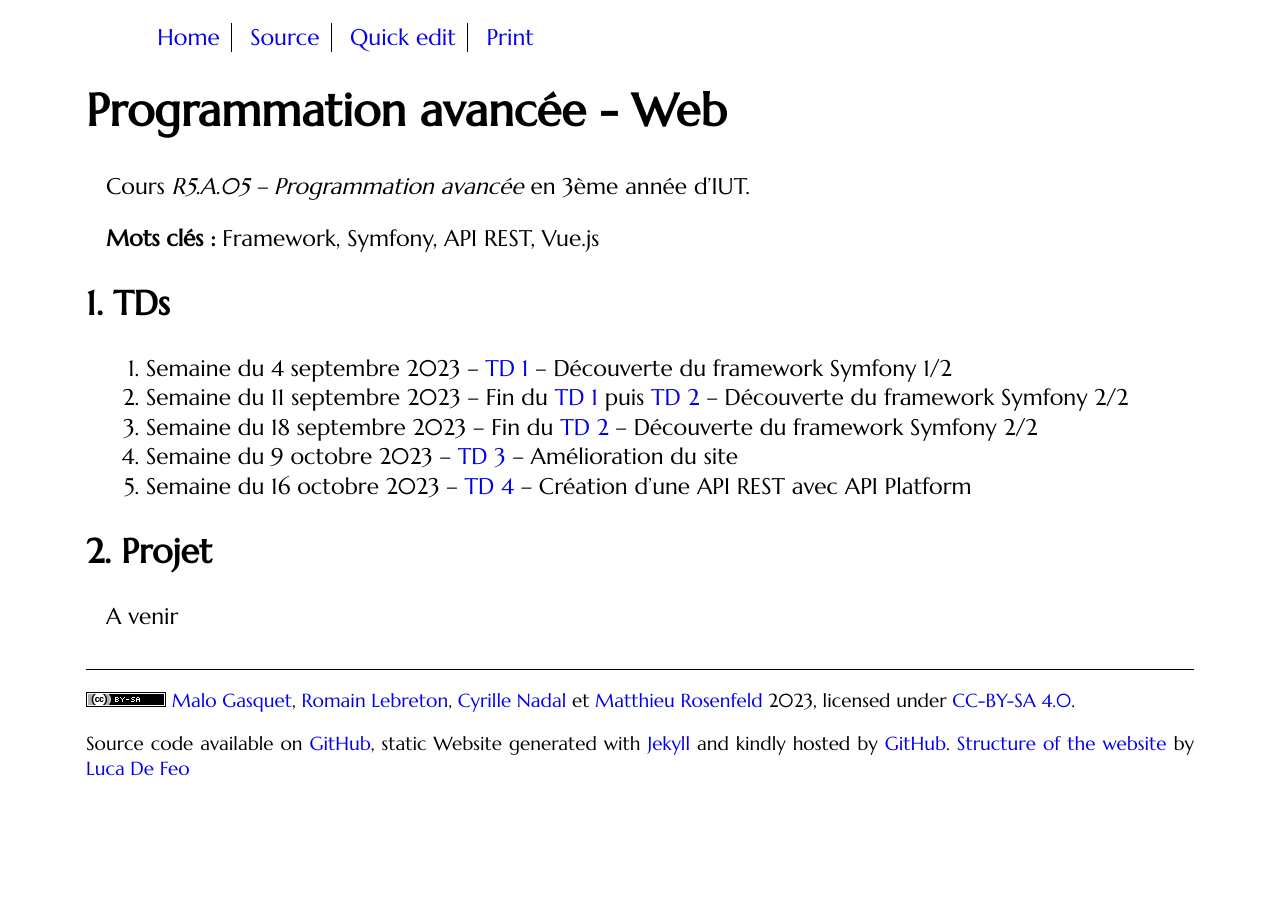
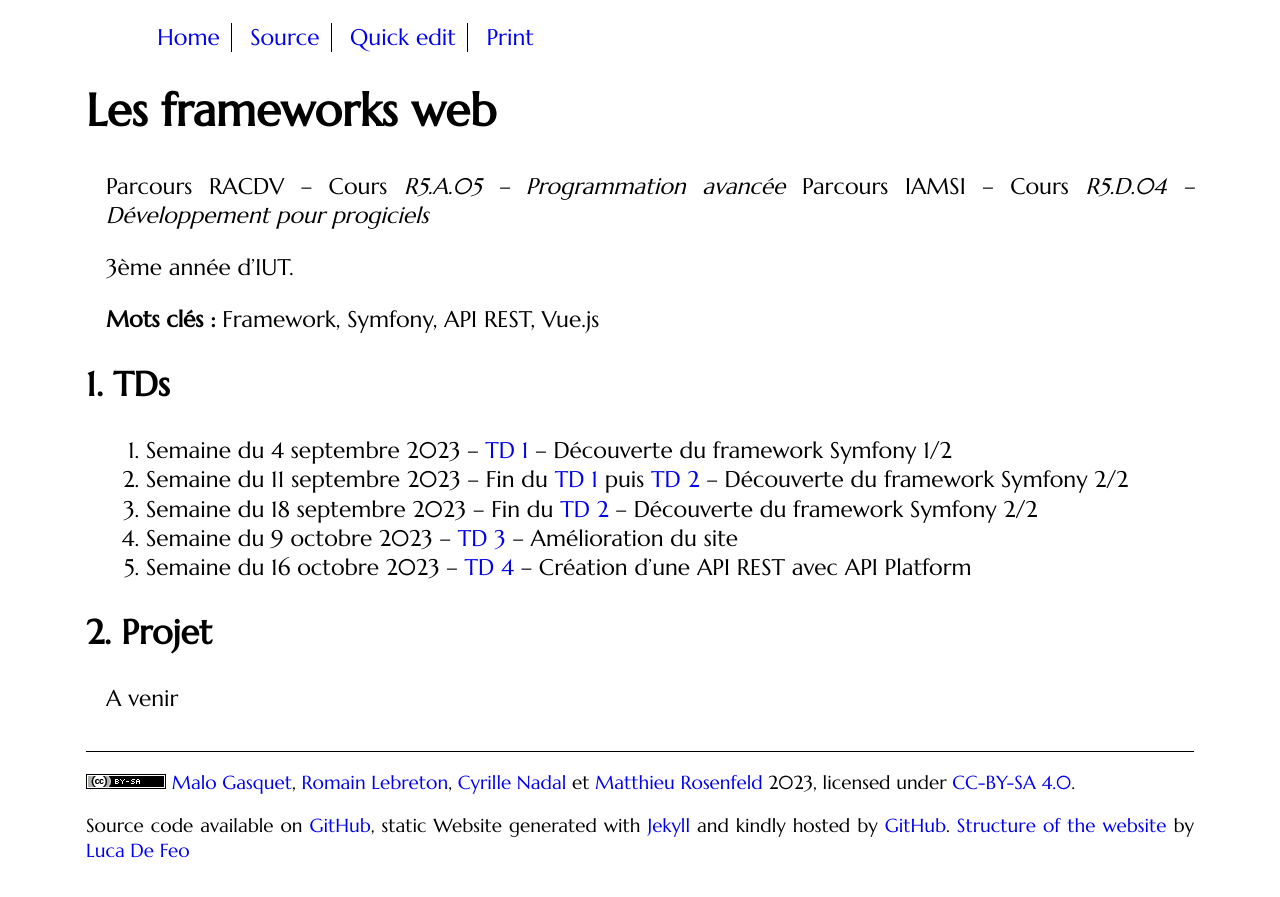
Before and after one commit to mgasquet/R5.A.05-ProgrammationAvancee-Web, a Jekyll site: the page built from index.md, in a window 1280 px wide. Shown: the top 897 px of the page. Built offline with Jekyll 4.4.1, drawn with Linux system fonts in a browser that asks for light colours; some web fonts are replaced.

Commit message:
Integration IAMSI

```diff
--- a/index.md
+++ b/index.md
@@ -1,12 +1,14 @@
 ---
-title: R5.05 &ndash; Programmation avancée
+title: Frameworks web
 layout: main
 lang: fr
 ---
 
-# Programmation avancée - Web
+# Les frameworks web
 
-Cours *R5.A.05 -- Programmation avancée* en
+Parcours RACDV -- Cours *R5.A.05 -- Programmation avancée*
+Parcours IAMSI -- Cours *R5.D.04 -- Développement pour progiciels*
+
 3ème année d'IUT.
 
 **Mots clés :** Framework, Symfony, API REST, Vue.js
```
